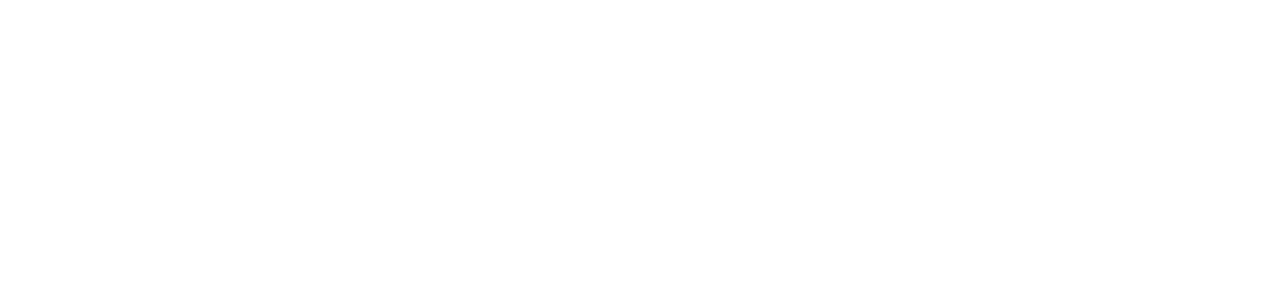
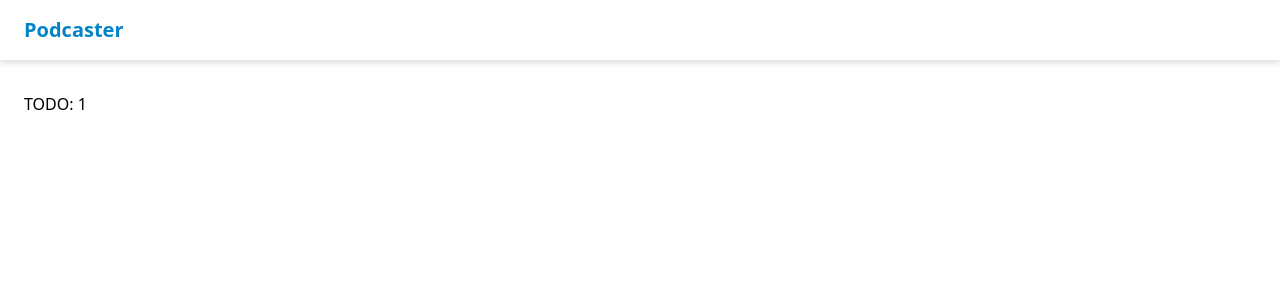
Before and after one commit to Maarr/podcaster-app, a React (Vite) app: page /podcast/1 in a window 1280 px wide. Before the commit this address had no page. Shown: the top 300 px of the page. Built offline with nearby package versions, Linux system fonts and the light colour scheme.

Commit message:
feat: navigate to podcast detail

```diff
--- a/src/App.tsx
+++ b/src/App.tsx
@@ -1,11 +1,13 @@
 import { BrowserRouter as Router, Routes, Route } from 'react-router-dom'
 import PodcastList from '@/ui/views/podcast-list/PodcastList'
+import PodcastDetail from '@/ui/views/podcast-detail/PodcastDetail'
 
 function App() {
   return (
     <Router>
       <Routes>
         <Route path="/" element={<PodcastList />} />
+        <Route path="/podcast/:podcastId" element={<PodcastDetail />} />
       </Routes>
     </Router>
   )
--- /dev/null
+++ b/src/ui/views/podcast-detail/PodcastDetail.tsx
@@ -0,0 +1,14 @@
+import Layout from '@/ui/layouts/Layout'
+import { useParams } from 'react-router-dom'
+
+function PodcastDetail() {
+  const { podcastId } = useParams()
+
+  return (
+    <Layout>
+      <p>TODO: {podcastId}</p>
+    </Layout>
+  )
+}
+
+export default PodcastDetail
--- a/src/ui/views/podcast-list/PodcastList.tsx
+++ b/src/ui/views/podcast-list/PodcastList.tsx
@@ -32,7 +32,7 @@
           className="px-3 py-2 rounded-md bg-white text-black border border-gray-300 box-shadow-md"
         />
       </div>
-      <div className="container mx-auto mt-8 p-4">
+      <div className="container mx-auto mt-8 py-4">
         <div className="grid grid-cols-1 sm:grid-cols-2 md:grid-cols-3 lg:grid-cols-4 gap-x-8 gap-y-16">
           {filteredPodcasts.map((podcast) => (
             <PodcastItem key={podcast.id} podcast={podcast} />
--- a/src/ui/views/podcast-list/components/PodcastListItem.tsx
+++ b/src/ui/views/podcast-list/components/PodcastListItem.tsx
@@ -1,12 +1,22 @@
 import { Podcast } from '@/domain/entities/podcast.entity'
+import { useNavigate } from 'react-router-dom'
 
 interface PodcastItemProps {
   podcast: Podcast
 }
 
 function PodcastItem({ podcast }: PodcastItemProps) {
+  const navigate = useNavigate()
+
+  const handleClick = () => {
+    navigate(`/podcast/${podcast.id}`)
+  }
+
   return (
-    <div className="relative bg-white rounded shadow-md">
+    <div
+      className="relative bg-white rounded shadow-md hover:cursor-pointer"
+      onClick={handleClick}
+    >
       <div className="relative">
         <img
           src={podcast.imageUrl}
```
